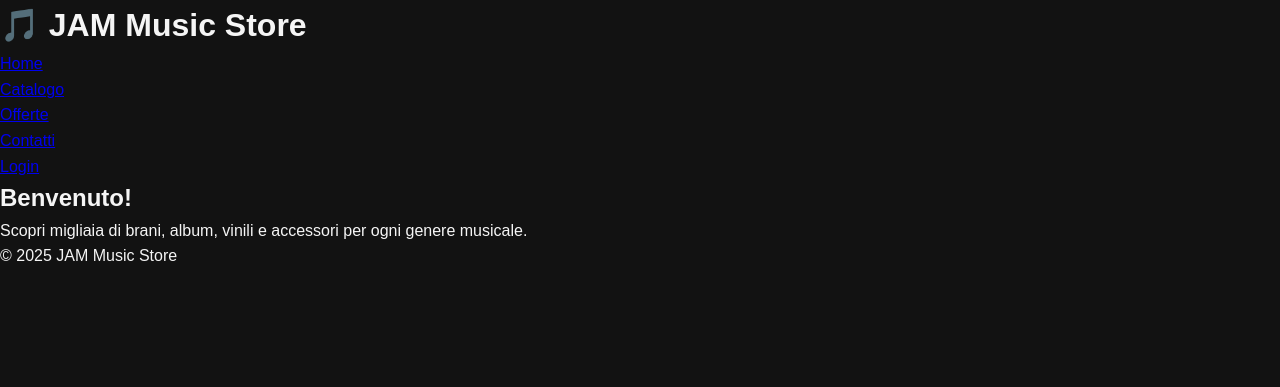
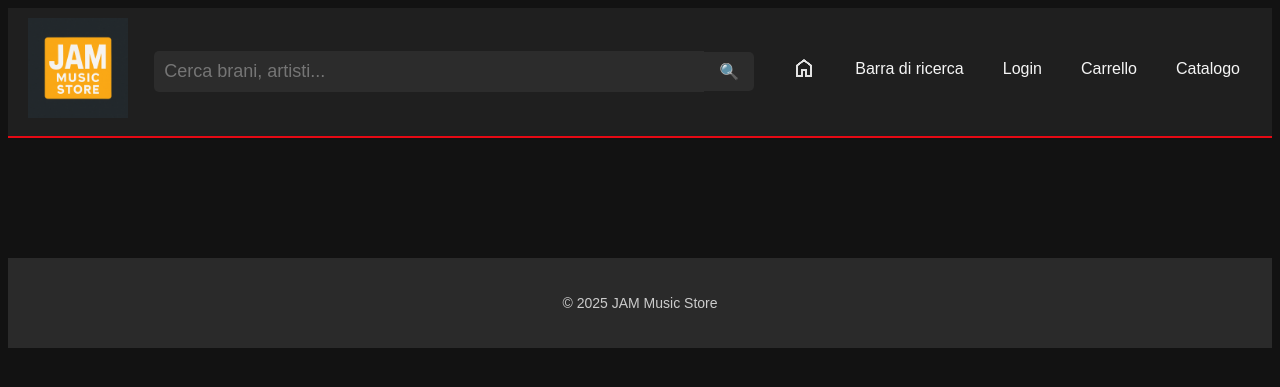
Before and after one commit to BrigAle/JAM-MusicStore-Tesina, a PHP site: page / in a window 1280 px wide. Shown: the top 387 px of the page. Run offline with PHP 8.4, Linux system fonts and the light colour scheme.

Commit message:
nav menu styling

```diff
--- a/index.php
+++ b/index.php
@@ -1,36 +1,43 @@
-<!DOCTYPE html PUBLIC "-//W3C//DTD XHTML 1.0 Strict//EN"
-  "http://www.w3.org/TR/xhtml1/DTD/xhtml1-strict.dtd">
+<!DOCTYPE html PUBLIC "-//W3C//DTD XHTML 1.0 Strict//EN" "http://www.w3.org/TR/xhtml1/DTD/xhtml1-strict.dtd">
 <html xmlns="http://www.w3.org/1999/xhtml" xml:lang="en" lang="en">
+
 <head>
-  <meta http-equiv="Content-Type" content="text/html; charset=UTF-8" />
-  <title>JAM Music Store</title>
-  <meta name ="author" content="Brighenti"/>
-  <link rel="stylesheet" type="text/css" href="risorse/CSS/style.css" />
-  <link rel="shortcut icon" href="risorse/IMG/JAM.ico" type="image/x-icon"/>
+  <meta charset="UTF-8">
+  <meta name="viewport" content="width=device-width, initial-scale=1.0">
+  <title>Jam Music Store</title>
+  <link rel="stylesheet" href="risorse\CSS\style.css" />
+  <link rel="shortcut icon" href="risorse\IMG\jam.ico" type="image/x-ico" />
 </head>
 
 <body>
+  <div class="header">
+    <div class="logo">
+      <img src="risorse/IMG/JAM_logo.png" alt="JAM Music Store" />
+    </div>
 
-  <div id="header">
-    <h1>🎵 JAM Music Store</h1>
-    <ul id="nav">
-      <li><a href="#">Home</a></li>
-      <li><a href="#">Catalogo</a></li>
-      <li><a href="#">Offerte</a></li>
-      <li><a href="#">Contatti</a></li>
-      <li><a href="#">Login</a></li>
-    </ul>
+    <div class="navSearch">
+      <input type="text" placeholder="Cerca brani, artisti..." />
+      <button type="submit">🔍</button>
+    </div>
+
+    <div class="navLink">
+      <a href="#"><img src="risorse/IMG/home.png" alt="casetta"></a>
+      <a href="#">Barra di ricerca</a>
+      <a href="#">Login</a>
+      <a href="#">Carrello</a>
+      <a href="#">Catalogo</a>
+    </div>
+
   </div>
 
-  <div id="content">
-    <h2>Benvenuto!</h2>
-    <p>Scopri migliaia di brani, album, vinili e accessori per ogni genere musicale.</p>
+  <div class="content">
+
   </div>
-
-  <div id="pdp">
+  <div class="pdp">
     <p>&copy; 2025 JAM Music Store</p>
   </div>
 
 
 </body>
+
 </html>
--- a/risorse/CSS/style.css
+++ b/risorse/CSS/style.css
@@ -1,75 +1,88 @@
-/* Reset di base */
-* {
-  margin: 0;
-  padding: 0;
-  box-sizing: border-box;
-}
-
+html,
 body {
   background-color: #121212;
   color: #F5F5F5;
-  font-family:  Arial, Helvetica, sans-serif;
+  font-family: "Arial", sans-serif;
   line-height: 1.6;
 }
 
-header {
+.header {
+  display: flex;
+  align-items: center;
+  justify-content: space-between;
   background-color: #1F1F1F;
-  padding: 20px 0;
-  text-align: center;
+  padding: 10px 20px;
   border-bottom: 2px solid #E50914;
+  flex-wrap: wrap;
+}
+.logo {
+  border-radius: 25px;
+}
+.logo img {
+  height: 100px;
+}
+.navSearch {
+  flex-grow: 1;
+  display: flex;
+  align-items: center;
+  max-width: 600px;
+  margin: 0 20px;
 }
 
-header h1 {
-  color: #F4C542;
-  margin-bottom: 10px;
-  font-size: 28px;
+.navSearch input {
+  flex-grow: 1;
+  padding: 10px;
+  font-size: 18px;
+  border: none;
+  border-radius: 5px 0 0 5px;
+  background-color: #2C2C2C;
+  color: #F5F5F5;
 }
-
-/* Menu */
-nav {
-  list-style-type: none;
-  display: flex;
-  justify-content: center;
-  gap: 20px;
+.navSearch input:focus {
+  outline: none;
+  background-color: #3C3C3C;
 }
-
-nav li {
-  display: inline;
+.navSearch button {
+ padding: 10px 15px;
+  background-color: #2C2C2C;
+  font-size: 16px;
+  border: none;
+  border-radius: 0 5px 5px 0;
+  color: white;
+  cursor: pointer;
 }
-
-nav a {
+.navSearch button:hover {
+  background-color: #b4060e;
+}
+.navLink {
+display: flex;
+  gap: 15px;
+}
+.navLink a {
   color: #F5F5F5;
   text-decoration: none;
-  padding: 8px 12px;
-  border-radius: 5px;
+  padding: 6px 12px;
+  border-radius: 4px;
   transition: background 0.3s ease;
 }
-
-nav a:hover {
+.navLink a:hover {
   background-color: #E50914;
+  color: #ffffff;
 }
 
 /* Contenuto */
-content {
+.content {
   padding: 40px 20px;
   max-width: 800px;
   margin: auto;
 }
 
-
+/* Footer */
 .pdp {
   background-color: #2A2A2A;
   color: #CCCCCC;
   text-align: center;
   padding: 20px;
   font-size: 14px;
-  clear: both;
+  margin-top: 40px;
 }
-.pdp p{
-    margin: 0;
-    text-align: center;
-    color: #ffffff;
-    text-align: center;
-    font-size: 15px;
-    font-weight: bold;
-}
```
Also changed, not shown: risorse/IMG/JAM_logo.png (added), risorse/IMG/home.png (added).
